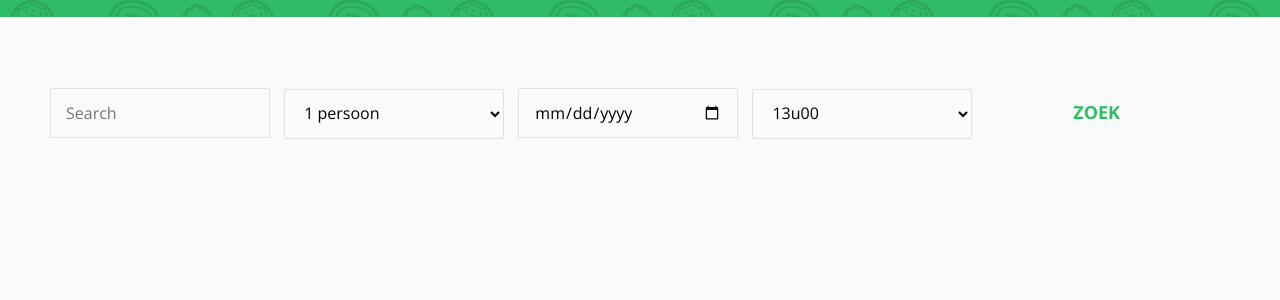
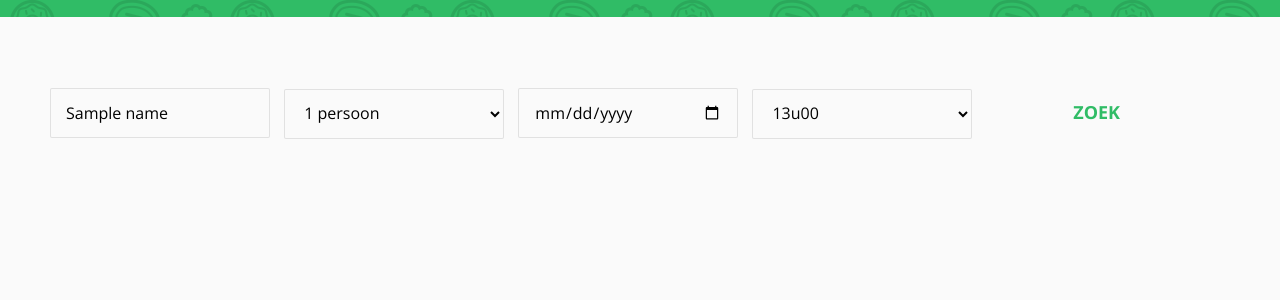
Before and after one commit to Bramskyyy/fast-dine, a PHP site: template Code/Client/templates/home.twig in a window 1280 px wide. Shown: the part 343-643 px from the top of the page. Run offline with PHP 8.4, Linux system fonts and the light colour scheme; the template is opened without the code that fills it: most values are stand-ins (such as "Sample title", 1, 10 or a date in 2020); some libraries are stand-ins or nearby versions.

Commit message:
Implement filter on name

```diff
--- a/Code/Client/templates/home.twig
+++ b/Code/Client/templates/home.twig
@@ -8,7 +8,7 @@
 	<div class="container">
 		<div class="filter home-filter">
 			<form id="filterForm" action="overview.php" method="get">
-				<input type="text" class="formControl" id="search" name="search" placeholder="Search">
+				<input type="text" class="formControl" id="name" name="name" placeholder="Restaurant" value="{{ name }}">
 				<select class="seats formControl" id="seats" name="seats">
 					<option value="1" {% if seats == 1 %}selected="selected"{% endif %}>1 persoon</option>
 					<option value="2" {% if seats == 2 %}selected="selected"{% endif %}>2 personen</option>
@@ -28,7 +28,7 @@
 					<option value="3" {% if shift == 3 %}selected="selected"{% endif %}>20u00</option>
 				</select>
 				<input type="hidden" name="moduleAction" value="filter" />
-				<input type="submit" name="name" value="Zoek" />
+				<input type="submit" name="search" value="Zoek" />
 			</form>
 		</div>
 	</div>
--- a/Code/Client/templates/overview.twig
+++ b/Code/Client/templates/overview.twig
@@ -8,7 +8,7 @@
 	<div class="container clearfix">
 		<div class="filter">
 			<form id="filterForm" action="{{ PHP_SELF }}" method="get">
-				<input type="text" class="formControl" id="search" name="search" placeholder="Search">
+				<input type="text" class="formControl" id="name" name="name" placeholder="Restaurant" value="{{ name }}">
 				<select class="seats formControl" id="seats" name="seats">
 					<option value="1" {% if seats == 1 %}selected="selected"{% endif %}>1 persoon</option>
 					<option value="2" {% if seats == 2 %}selected="selected"{% endif %}>2 personen</option>
@@ -28,7 +28,7 @@
 					<option value="3" {% if shift == 3 %}selected="selected"{% endif %}>20u00</option>
 				</select>
 				<input type="hidden" name="moduleAction" value="filter" />
-				<input type="submit" name="name" value="Zoek" />
+				<input type="submit" name="search" value="Zoek" />
 			</form>
 		</div>
 		<div class="restaurants clearfix">
```
Also changed, not shown: Code/Client/overview.php (+8 -1 lines).
